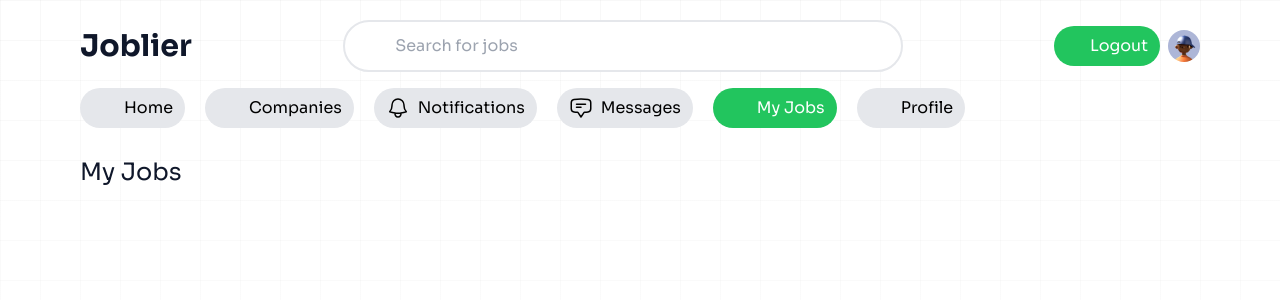
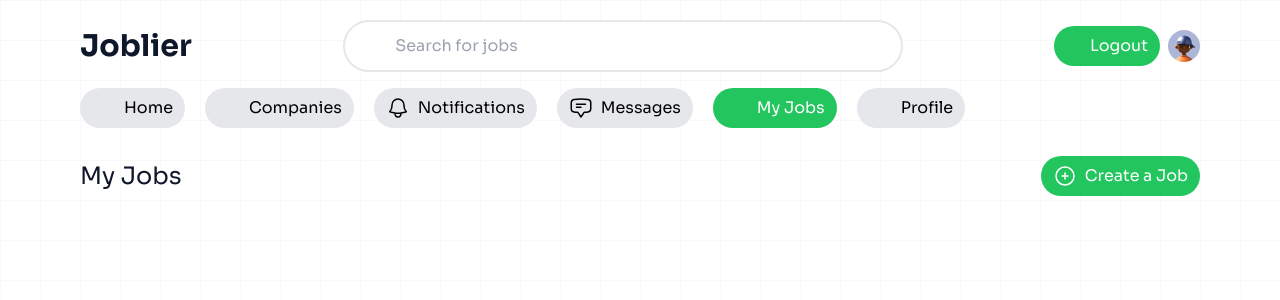
Before and after one commit to fasakinhenry/jobsearch, a React (Vite) app: page /my-jobs in a window 1280 px wide. Shown: the top 300 px of the page. Built offline with nearby package versions, Linux system fonts and the light colour scheme; some icons are missing.

Commit message:
modified my jobs page

```diff
--- a/src/pages/User/MyJobs.jsx
+++ b/src/pages/User/MyJobs.jsx
@@ -1,10 +1,21 @@
-import UserPage from "./UserPage"
+import { PlusCircleIcon } from "@heroicons/react/24/outline";
+import { Button } from "../../components";
+import UserPage from "./UserPage";
+import { Link } from "react-router-dom";
 const MyJobs = () => {
   return (
-      <UserPage>
-          <h2 className="text-2xl">My Jobs</h2>
+    <UserPage>
+      <div className="flex justify-between items-center">
+        <h2 className="text-2xl">My Jobs</h2>
+        <Link to="/my-jobs/create">
+          <Button>
+            <PlusCircleIcon className="h-6 w-6" />
+            <p>Create a Job</p>
+          </Button>
+        </Link>
+      </div>
     </UserPage>
-  )
-}
+  );
+};
 
-export default MyJobs
+export default MyJobs;
```
